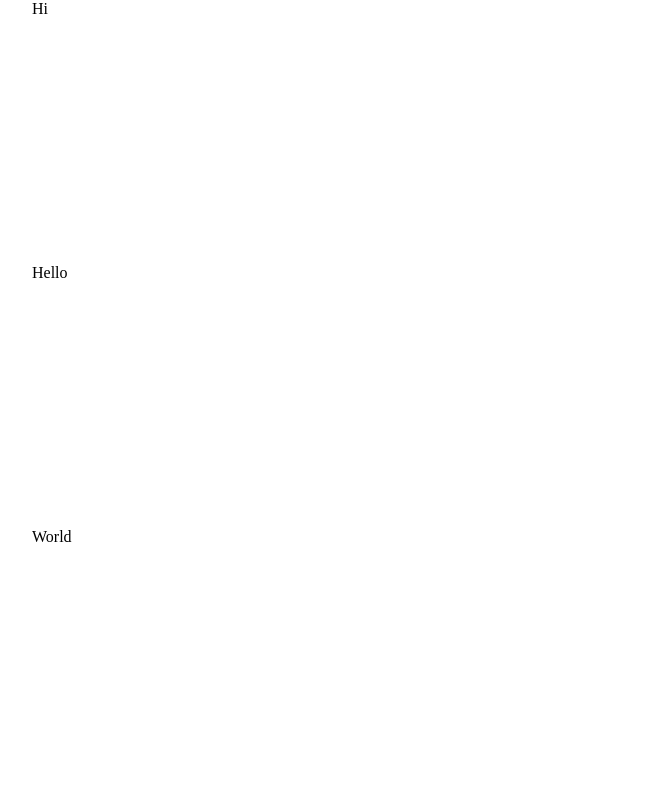
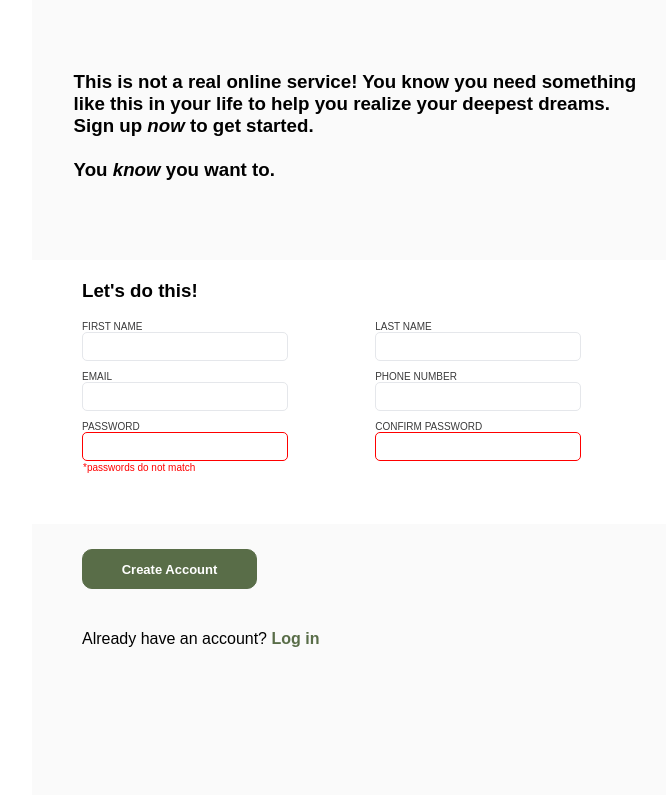
Before and after one commit to giovannaspro/odin-sign-up, a plain HTML site: page index.html in a window 1280 px wide. Shown: the whole page, without its empty margins (416-1082 px from the left). Drawn offline with Linux system fonts and the light colour scheme; a web font is replaced by a local one.

Commit message:
Right part complete

```diff
--- a/index.html
+++ b/index.html
@@ -11,9 +11,57 @@
                 <h1>Hi</h1>
             </div>
             <div class="right">
-                <div class="first">Hi</div>
-                <div class="second">Hello</div>
-                <div class="third">World</div>
+                <div class="first">
+                    <h3>
+                        This is not a real online service! You know you need something <br/>
+                        like this in your life to help you realize your deepest dreams. <br/>
+                        Sign up <em>now</em> to get started.
+                        <br/><br/>
+                        You <em>know</em> you want to.
+                    </h3>
+                </div>
+                <form action="" method="get" >
+                    <div class="second">
+                        <h3 style="margin-left: 50px; padding-top: 20px;">Let's do this!</h3>
+                        <div class="form-main-div">
+                            <div class="form-divs">
+                                <div class="form-div">
+                                    <label for="firstName">FIRST NAME</label>
+                                    <input type="text" id="firstName" name="first_name">
+                                </div>
+                                <div class="form-div">
+                                    <label for="email">EMAIL</label>
+                                    <input type="email" id="email" name="email">
+                                </div>
+                                <div class="form-div">
+                                    <label for="password">PASSWORD</label>
+                                    <input type="password" id="password" name="password" required>
+                                    <p id="error">*passwords do not match</p>
+                                </div>
+                            </div>
+                            <div class="form-divs">
+                                <div class="form-div">
+                                    <label for="lastName">LAST NAME</label>
+                                    <input type="text" id="lastName" name="last_name">
+                                </div>
+                                <div class="form-div">
+                                    <label for="phoneNumber">PHONE NUMBER</label>
+                                    <input type="tel" id="phoneNumber" name="phoneNumber">
+                                </div>
+                                <div class="form-div">
+                                    <label for="confirmPassword">CONFIRM PASSWORD</label>
+                                    <input type="password" id="confirmPassword" name="confirmPassword" required>
+                                </div>
+                            </div>
+                        </div>
+                    </div>
+                    <div class="third">
+                        <button type="submit" class="btn btn-green">Create Account</button>
+                    </div>
+                </form>
+                <div class="hyperlink">
+                    <p>Already have an account? <a href="">Log in</a></p>
+                </div>
             </div>
         </div>
     </body>
--- a/main.js
+++ b/main.js
@@ -0,0 +1,16 @@
+document.addEventListener("DOMContentLoaded", function(){
+
+    let password = document.querySelector("#password").value;
+    let confirmPassword = document.querySelector("#confirmPassword").value;
+
+    let error = document.querySelector("#error");
+
+    if(password == "" && confirmPassword == ""){
+        error.innerHTML = "*passwords do not match";
+    }
+    else if(password === confirmPassword){
+        error.innerHTML = "";
+    }
+
+    console.log("hi")
+})
--- a/style.css
+++ b/style.css
@@ -6,6 +6,7 @@
 body{
     margin: 0;
     padding: 0;
+    font-family: Norse-Bold, sans-serif;
 }
 
 .main{
@@ -27,16 +28,89 @@ body{
 .right{
     display: flex;
     flex-direction: column;
+    background-color: #fafafa;
+    width: 65vw;
 }
 
 .first{
-    height: 33vh;
+    height: 25vh;
+    display: flex;
+    justify-content: flex-start;
+    align-items: flex-end;
+    margin-left: 5%;
+    margin-bottom: 5%;
 }
 
 .second{
+    background-color: white;
     height: 33vh;
+    align-items: center;
+}
+
+.form-main-div{
+    display: flex;
+    flex-direction: row;
+    margin-left: 50px;
+    width: 60%;
+    justify-content: space-between;
+}
+
+
+.form-div{
+    display: flex;
+    flex-direction: column;
+    margin-bottom: 10px;
+}
+
+input{
+    width: 200px;
+    border: 1px solid #E5E7EB;
+    height: 25px;
+    border-radius: 5px;
+}
+
+input:focus{
+    border: 1px solid blue;
+}
+
+input:invalid{
+    border: 1px solid red;
+}
+
+label{
+    font-size: 10px;
+    color: #3b3b3c;
+}
+
+#error{
+    color: red;
+    font-size: 10px;
+    margin: 1px;
+}
+
+.btn-green{
+    background-color: #596D48;
+    color: white;
+    border: 1px solid #596D48;
+    border-radius: 10px;
+    height: 40px;
+    width: 175px;
+    font-weight: bolder;
+    font-size:small;
 }
 
 .third{
-    height:33vh;
+    margin-left: 50px;
+    margin-top: 25px;
 }
+
+.hyperlink{
+    margin-left: 50px;
+    margin-top: 25px;
+}
+
+a{
+    color: #596D48;
+    text-decoration: none;
+    font-weight: bold;
+}
```
